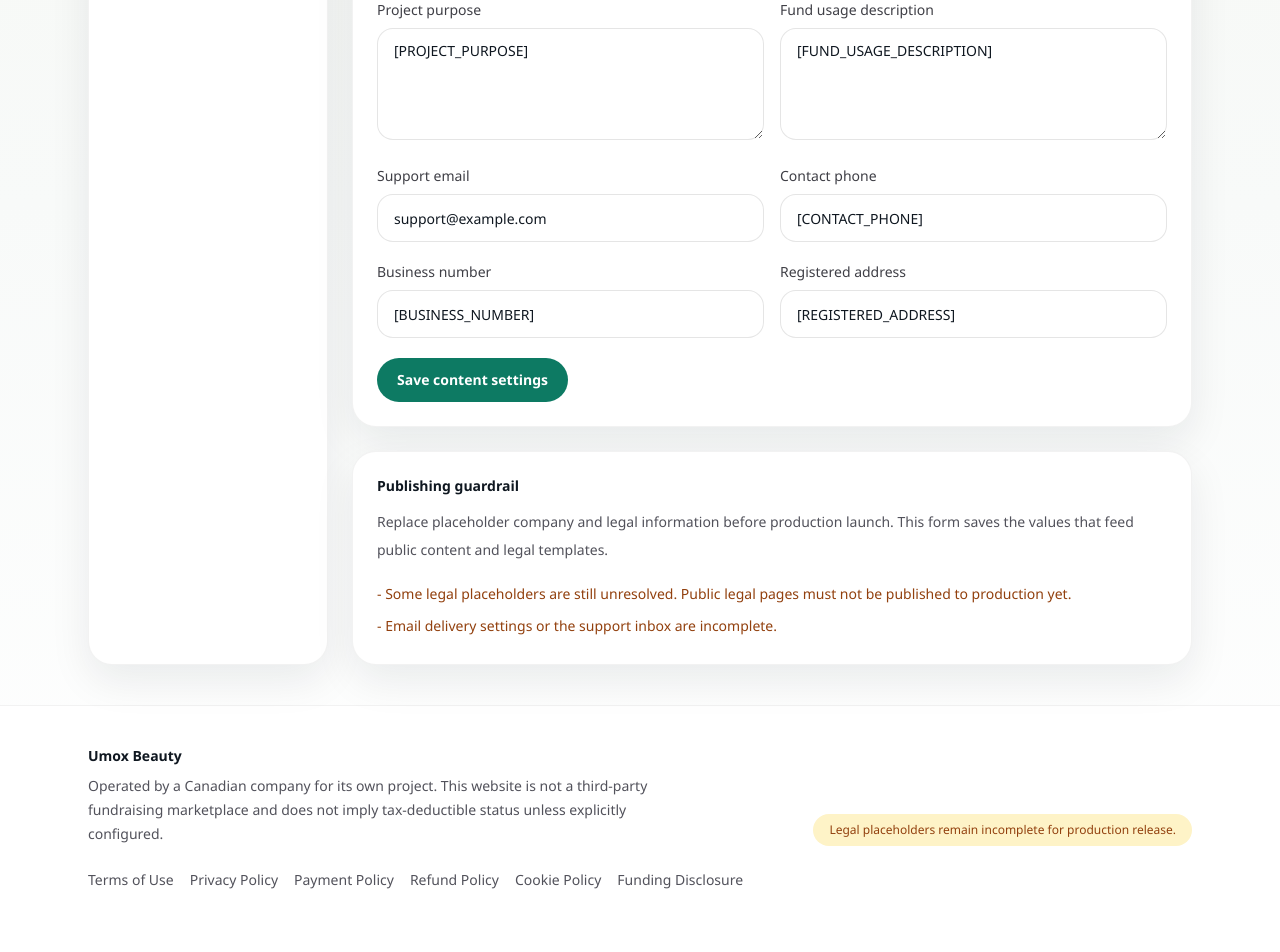
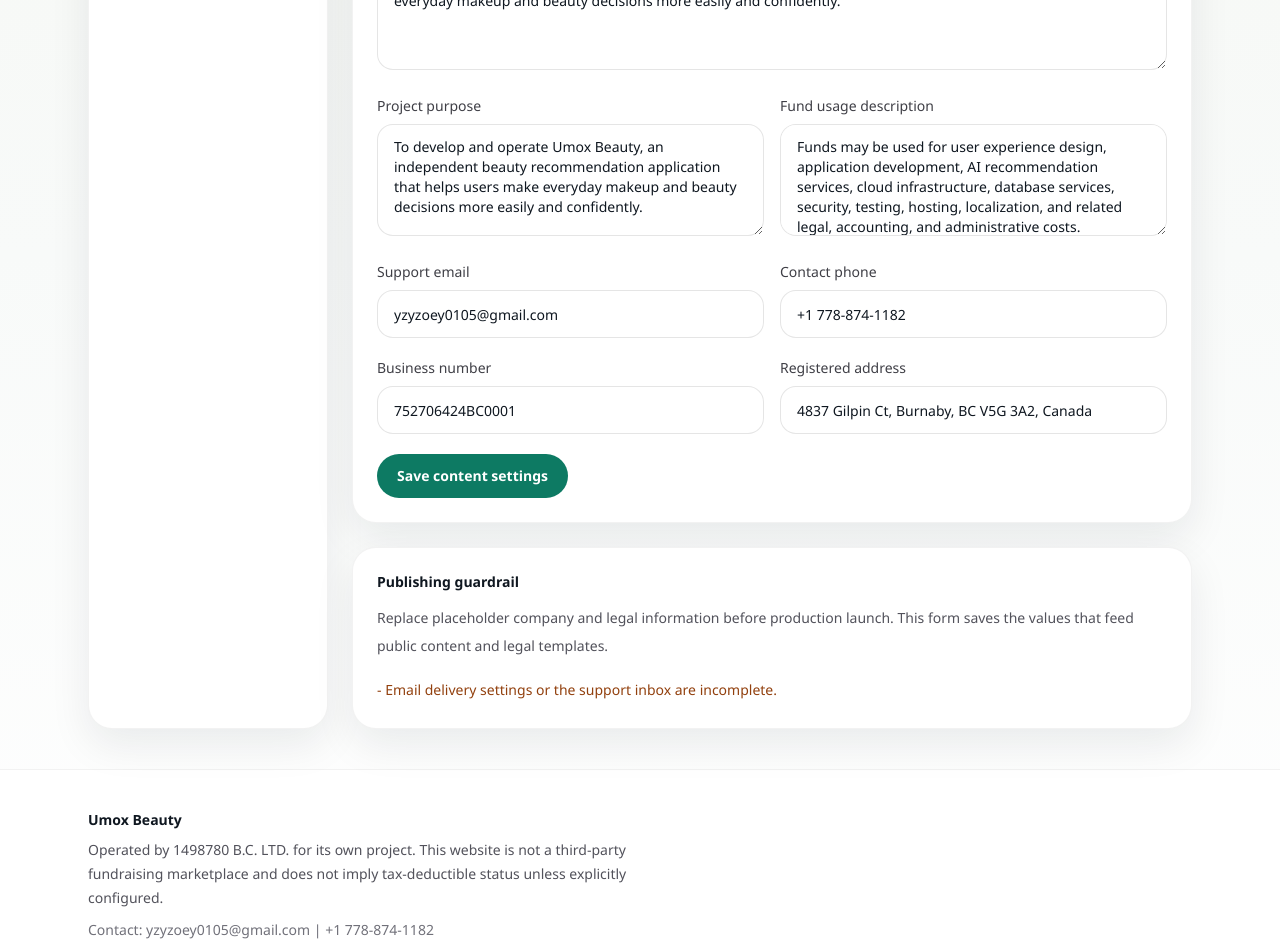
Before and after one commit to Willyyang8888/umoxbeauty, a Next.js app: page /admin/settings/content in a window 1280 px wide. Shown: the part 580-1532 px from the top of the page. Before the commit the page ends 1510 px from the top, so only its background shows below. Built offline with nearby package versions, Linux system fonts and the light colour scheme; no server answers; the database is empty.

Commit message:
Update legal content and company information
Complete the public legal pages in English, add company contact details, and separate the legal company name from the Umox Beauty brand in content settings.

```diff
--- a/src/app/about/page.tsx
+++ b/src/app/about/page.tsx
@@ -1,10 +1,10 @@
 import { Card } from "@/components/ui/card";
-import { getSiteContent } from "@/lib/content";
+import { defaultLegalPlaceholders, getSiteContent } from "@/lib/content";
 
 export default async function AboutPage() {
   const content = await getSiteContent();
-  const placeholders = (content.legalPlaceholders ?? {}) as Record<string, string>;
-  const companyName = placeholders.LEGAL_COMPANY_NAME ?? "[LEGAL_COMPANY_NAME]";
+  const placeholders = (content.legalPlaceholders ?? defaultLegalPlaceholders) as Record<string, string>;
+  const companyName = placeholders.LEGAL_COMPANY_NAME ?? defaultLegalPlaceholders.LEGAL_COMPANY_NAME;
 
   return (
     <div className="mx-auto max-w-5xl px-6 py-12">
@@ -50,6 +50,16 @@
             and are not eligible for Canadian charitable donation tax receipts. Umox Beauty provides
             general beauty, cosmetic, and styling information, not medical or dermatological advice.
           </p>
+        </Card>
+        <Card>
+          <p className="text-sm font-semibold text-ink">Operator details</p>
+          <div className="mt-3 space-y-2 text-sm leading-7 text-zinc-600">
+            <p>Legal company name: {placeholders.LEGAL_COMPANY_NAME}</p>
+            <p>Business number: {placeholders.BUSINESS_NUMBER}</p>
+            <p>Business address: {placeholders.REGISTERED_ADDRESS}</p>
+            <p>Support email: {placeholders.SUPPORT_EMAIL}</p>
+            <p>Phone: {placeholders.CONTACT_PHONE}</p>
+          </div>
         </Card>
       </div>
 
--- a/src/app/admin/settings/content/page.tsx
+++ b/src/app/admin/settings/content/page.tsx
@@ -1,5 +1,6 @@
 import { ContentSettingsForm } from "@/components/admin/content-settings-form";
 import { Card } from "@/components/ui/card";
+import { defaultLegalPlaceholders } from "@/lib/content";
 import { getReleaseReadiness } from "@/lib/release-readiness";
 import { getContentSettings } from "@/server/services/admin-service";
 
@@ -7,7 +8,7 @@
   const content = await getContentSettings();
   const readiness = await getReleaseReadiness();
   const homepage = (content?.homepageContent ?? {}) as { title?: string; subtitle?: string };
-  const legal = (content?.legalPlaceholders ?? {}) as Record<string, string>;
+  const legal = (content?.legalPlaceholders ?? defaultLegalPlaceholders) as Record<string, string>;
 
   return (
     <div className="space-y-6">
@@ -17,20 +18,22 @@
       </div>
       <ContentSettingsForm
         initialValues={{
-          siteName: content?.siteName ?? "Project Support Site",
+          siteName: content?.siteName ?? "Umox Beauty",
+          legalCompanyName: legal.LEGAL_COMPANY_NAME ?? defaultLegalPlaceholders.LEGAL_COMPANY_NAME,
           supportLabel:
             (content?.supportLabel as "Support" | "Contribution" | "Project Funding" | "Donation") ??
             "Support",
-          homepageTitle: homepage.title ?? "Support a company-operated project with clarity and trust",
+          homepageTitle: homepage.title ?? "Support the development of Umox Beauty",
           homepageSubtitle:
             homepage.subtitle ??
-            "This site is run directly by its Canadian operating company and accepts direct project support by credit card.",
-          projectPurpose: legal.PROJECT_PURPOSE ?? "[PROJECT_PURPOSE]",
-          fundUsageDescription: legal.FUND_USAGE_DESCRIPTION ?? "[FUND_USAGE_DESCRIPTION]",
-          supportEmail: legal.SUPPORT_EMAIL ?? "support@example.com",
-          registeredAddress: legal.REGISTERED_ADDRESS ?? "[REGISTERED_ADDRESS]",
-          businessNumber: legal.BUSINESS_NUMBER ?? "[BUSINESS_NUMBER]",
-          contactPhone: legal.CONTACT_PHONE ?? "[CONTACT_PHONE]"
+            "Umox Beauty is an independently developed beauty recommendation application created to help users make everyday makeup and beauty decisions more easily and confidently.",
+          projectPurpose: legal.PROJECT_PURPOSE ?? defaultLegalPlaceholders.PROJECT_PURPOSE,
+          fundUsageDescription:
+            legal.FUND_USAGE_DESCRIPTION ?? defaultLegalPlaceholders.FUND_USAGE_DESCRIPTION,
+          supportEmail: legal.SUPPORT_EMAIL ?? defaultLegalPlaceholders.SUPPORT_EMAIL,
+          registeredAddress: legal.REGISTERED_ADDRESS ?? defaultLegalPlaceholders.REGISTERED_ADDRESS,
+          businessNumber: legal.BUSINESS_NUMBER ?? defaultLegalPlaceholders.BUSINESS_NUMBER,
+          contactPhone: legal.CONTACT_PHONE ?? defaultLegalPlaceholders.CONTACT_PHONE
         }}
       />
 
--- a/src/app/contact/page.tsx
+++ b/src/app/contact/page.tsx
@@ -1,7 +1,11 @@
 import { Card } from "@/components/ui/card";
 import { ContactForm } from "@/components/contact-form";
+import { defaultLegalPlaceholders, getSiteContent } from "@/lib/content";
 
-export default function ContactPage() {
+export default async function ContactPage() {
+  const content = await getSiteContent();
+  const placeholders = (content.legalPlaceholders ?? defaultLegalPlaceholders) as Record<string, string>;
+
   return (
     <div className="mx-auto max-w-5xl px-6 py-12">
       <div className="max-w-2xl">
@@ -18,13 +22,14 @@
         <Card>
           <p className="text-sm font-semibold text-ink">Public contact details</p>
           <div className="mt-4 space-y-3 text-sm leading-7 text-zinc-600">
-            <p>Email: [SUPPORT_EMAIL]</p>
-            <p>Registered address: [REGISTERED_ADDRESS]</p>
-            <p>Business number: [BUSINESS_NUMBER]</p>
-            <p>Phone: [CONTACT_PHONE]</p>
+            <p>Operator: {placeholders.LEGAL_COMPANY_NAME}</p>
+            <p>Email: {placeholders.SUPPORT_EMAIL}</p>
+            <p>Business address: {placeholders.REGISTERED_ADDRESS}</p>
+            <p>Business number: {placeholders.BUSINESS_NUMBER}</p>
+            <p>Phone: {placeholders.CONTACT_PHONE}</p>
             <p>
-              Privacy inquiries should be directed to the same contact channel until a dedicated
-              privacy email is configured.
+              Privacy requests, support questions, and business inquiries may be sent through the
+              same contact channel.
             </p>
           </div>
         </Card>
--- a/src/app/legal/[slug]/page.tsx
+++ b/src/app/legal/[slug]/page.tsx
@@ -8,17 +8,21 @@
   "terms-of-use": {
     title: "Terms of Use",
     body: [
-      "This website is operated by [LEGAL_COMPANY_NAME]. It presents the operator's own project and is not a public fundraising marketplace.",
-      "Users must provide accurate information when submitting support and must not attempt fraudulent or unauthorized payment activity.",
-      "The operator may suspend access or cancel transactions where fraud, abuse, legal non-compliance, or payment processor restrictions apply."
+      "This website is operated by [LEGAL_COMPANY_NAME], business number [BUSINESS_NUMBER], with a public business address at [REGISTERED_ADDRESS]. It presents the operator's own project and is not a public fundraising marketplace.",
+      "By using this website, you agree to provide accurate information, use the service lawfully, and avoid fraudulent, abusive, or unauthorized payment activity.",
+      "Support payments made through this website are voluntary project support payments. They do not create equity, profit-sharing rights, repayment rights, or any ownership interest in the operator or the Umox Beauty project.",
+      "The operator may suspend access, cancel transactions, decline support submissions, or limit use of the website where fraud, abuse, legal non-compliance, security concerns, or payment processor restrictions apply.",
+      "Questions about these terms may be directed to [SUPPORT_EMAIL] or [CONTACT_PHONE]."
     ]
   },
   "privacy-policy": {
     title: "Privacy Policy",
     body: [
-      "The site collects only the information needed to process support, communicate with contributors, and maintain compliance, including name, email, amount, and permitted payment summaries.",
-      "The site does not collect SIN, government identity documents, full card numbers, CVV, or unnecessary birth dates.",
-      "Privacy requests may be sent to [SUPPORT_EMAIL]."
+      "The site collects only the information reasonably needed to process support, communicate with contributors, operate the project, maintain security, and meet legal or payment compliance requirements. This may include name, email, amount, message content, transaction references, and permitted payment summaries.",
+      "Card details are handled by approved third-party payment providers such as Stripe and, when configured, Moneris. The operator does not store full card numbers or CVV values on its own servers.",
+      "The site does not request SIN, government identity documents, or other unnecessary personal information for ordinary project support transactions.",
+      "Submitted information may be used for support processing, receipts, customer service, fraud review, refund review, internal reporting, and legal compliance.",
+      "Privacy requests, correction requests, or deletion requests may be sent to [SUPPORT_EMAIL] or by using the contact page."
     ]
   },
   "payment-policy": {
@@ -32,9 +36,11 @@
   "refund-policy": {
     title: "Refund Policy",
     body: [
-      "Refund requests are reviewed according to the operator's policy and payment processor rules.",
-      "Approved refunds may be full or partial and are logged with administrative audit details.",
-      "Questions about refunds should be directed to [SUPPORT_EMAIL]."
+      "Support payments are voluntary and are generally intended to help fund the development and operation of the Umox Beauty project. Refunds are therefore not automatically guaranteed in all cases.",
+      "Refund requests are reviewed case by case according to the operator's policy, payment processor rules, transaction records, and the circumstances of the request.",
+      "Where appropriate, the operator may issue a full or partial refund for reasons such as duplicate payments, technical processing errors, unauthorized transactions, or other exceptional cases.",
+      "Approved refunds are sent back to the original payment method whenever the payment processor allows it, and refund timing may depend on the card issuer or payment provider.",
+      "Questions about refunds should be directed to [SUPPORT_EMAIL] or [CONTACT_PHONE]."
     ]
   },
   "cookie-policy": {
@@ -48,9 +54,10 @@
   "funding-disclosure": {
     title: "Funding / Contribution Disclosure",
     body: [
-      "Payments on this site support the operator's own project and are not held on behalf of third-party campaign creators.",
-      "The site should not describe ordinary commercial support as a charitable tax-deductible donation unless valid charitable registration and receipt rules are configured.",
-      "Current project purpose: [PROJECT_PURPOSE]. Current funding use: [FUND_USAGE_DESCRIPTION]."
+      "Payments on this site support the operator's own project and are not held on behalf of third-party campaign creators, charities, or unrelated beneficiaries.",
+      "The site should not describe ordinary project support as a charitable tax-deductible donation unless valid charitable registration and receipt rules are separately configured.",
+      "Current project purpose: [PROJECT_PURPOSE]. Current funding use: [FUND_USAGE_DESCRIPTION].",
+      "The operator for this site is [LEGAL_COMPANY_NAME], and public inquiries may be directed to [SUPPORT_EMAIL]."
     ]
   }
 };
--- a/src/components/admin/content-settings-form.tsx
+++ b/src/components/admin/content-settings-form.tsx
@@ -9,6 +9,7 @@
 type ContentSettingsFormProps = {
   initialValues: {
     siteName: string;
+    legalCompanyName: string;
     supportLabel: "Support" | "Contribution" | "Project Funding" | "Donation";
     homepageTitle: string;
     homepageSubtitle: string;
@@ -67,6 +68,21 @@
               onChange={(event) => setState((current) => ({ ...current, siteName: event.target.value }))}
             />
           </div>
+          <div>
+            <label className="mb-2 block text-sm font-medium text-zinc-700" htmlFor="legalCompanyName">
+              Legal company name
+            </label>
+            <Input
+              id="legalCompanyName"
+              value={state.legalCompanyName}
+              onChange={(event) =>
+                setState((current) => ({ ...current, legalCompanyName: event.target.value }))
+              }
+            />
+          </div>
+        </div>
+
+        <div className="grid gap-4 md:grid-cols-2">
           <div>
             <label className="mb-2 block text-sm font-medium text-zinc-700" htmlFor="supportLabel">
               Support label
--- a/src/components/site-footer.tsx
+++ b/src/components/site-footer.tsx
@@ -23,8 +23,12 @@
           <div className="max-w-xl">
             <p className="text-sm font-semibold text-ink">{content.siteName}</p>
             <p className="mt-2 text-sm leading-6 text-zinc-600">
-              Operated by a Canadian company for its own project. This website is not a third-party
-              fundraising marketplace and does not imply tax-deductible status unless explicitly configured.
+              Operated by {placeholders.LEGAL_COMPANY_NAME} for its own project. This website is not
+              a third-party fundraising marketplace and does not imply tax-deductible status unless
+              explicitly configured.
+            </p>
+            <p className="mt-2 text-sm leading-6 text-zinc-500">
+              Contact: {placeholders.SUPPORT_EMAIL} | {placeholders.CONTACT_PHONE}
             </p>
           </div>
           {hasMissing ? (
--- a/src/features/support/schema.ts
+++ b/src/features/support/schema.ts
@@ -35,6 +35,7 @@
 
 export const contentSettingsSchema = z.object({
   siteName: z.string().trim().min(2).max(120),
+  legalCompanyName: z.string().trim().min(2).max(160),
   supportLabel: z.enum(["Support", "Contribution", "Project Funding", "Donation"]),
   homepageTitle: z.string().trim().min(10).max(200),
   homepageSubtitle: z.string().trim().min(20).max(400),
--- a/src/lib/content.ts
+++ b/src/lib/content.ts
@@ -1,13 +1,15 @@
 import { prisma } from "@/lib/prisma";
 
 export const defaultLegalPlaceholders = {
-  LEGAL_COMPANY_NAME: "[LEGAL_COMPANY_NAME]",
-  BUSINESS_NUMBER: "[BUSINESS_NUMBER]",
-  REGISTERED_ADDRESS: "[REGISTERED_ADDRESS]",
-  SUPPORT_EMAIL: "[SUPPORT_EMAIL]",
-  CONTACT_PHONE: "[CONTACT_PHONE]",
-  PROJECT_PURPOSE: "[PROJECT_PURPOSE]",
-  FUND_USAGE_DESCRIPTION: "[FUND_USAGE_DESCRIPTION]"
+  LEGAL_COMPANY_NAME: "1498780 B.C. LTD.",
+  BUSINESS_NUMBER: "752706424BC0001",
+  REGISTERED_ADDRESS: "4837 Gilpin Ct, Burnaby, BC V5G 3A2, Canada",
+  SUPPORT_EMAIL: "yzyzoey0105@gmail.com",
+  CONTACT_PHONE: "+1 778-874-1182",
+  PROJECT_PURPOSE:
+    "To develop and operate Umox Beauty, an independent beauty recommendation application that helps users make everyday makeup and beauty decisions more easily and confidently.",
+  FUND_USAGE_DESCRIPTION:
+    "Funds may be used for user experience design, application development, AI recommendation services, cloud infrastructure, database services, security, testing, hosting, localization, and related legal, accounting, and administrative costs."
 };
 
 const defaultSiteContent = {
--- a/src/server/services/admin-service.ts
+++ b/src/server/services/admin-service.ts
@@ -318,7 +318,7 @@
     defaultCurrency: "CAD",
     presetAmounts: [1000, 2500, 5000, 10000],
     legalPlaceholders: {
-      LEGAL_COMPANY_NAME: input.siteName,
+      LEGAL_COMPANY_NAME: input.legalCompanyName,
       BUSINESS_NUMBER: input.businessNumber,
       REGISTERED_ADDRESS: input.registeredAddress,
       SUPPORT_EMAIL: input.supportEmail,
@@ -355,6 +355,7 @@
     entityId: existing?.id,
     metadata: {
       siteName: input.siteName,
+      legalCompanyName: input.legalCompanyName,
       supportLabel: input.supportLabel
     }
   });
```
Also changed, not shown: 1 other file (tests, documents, lock files or other folders).
